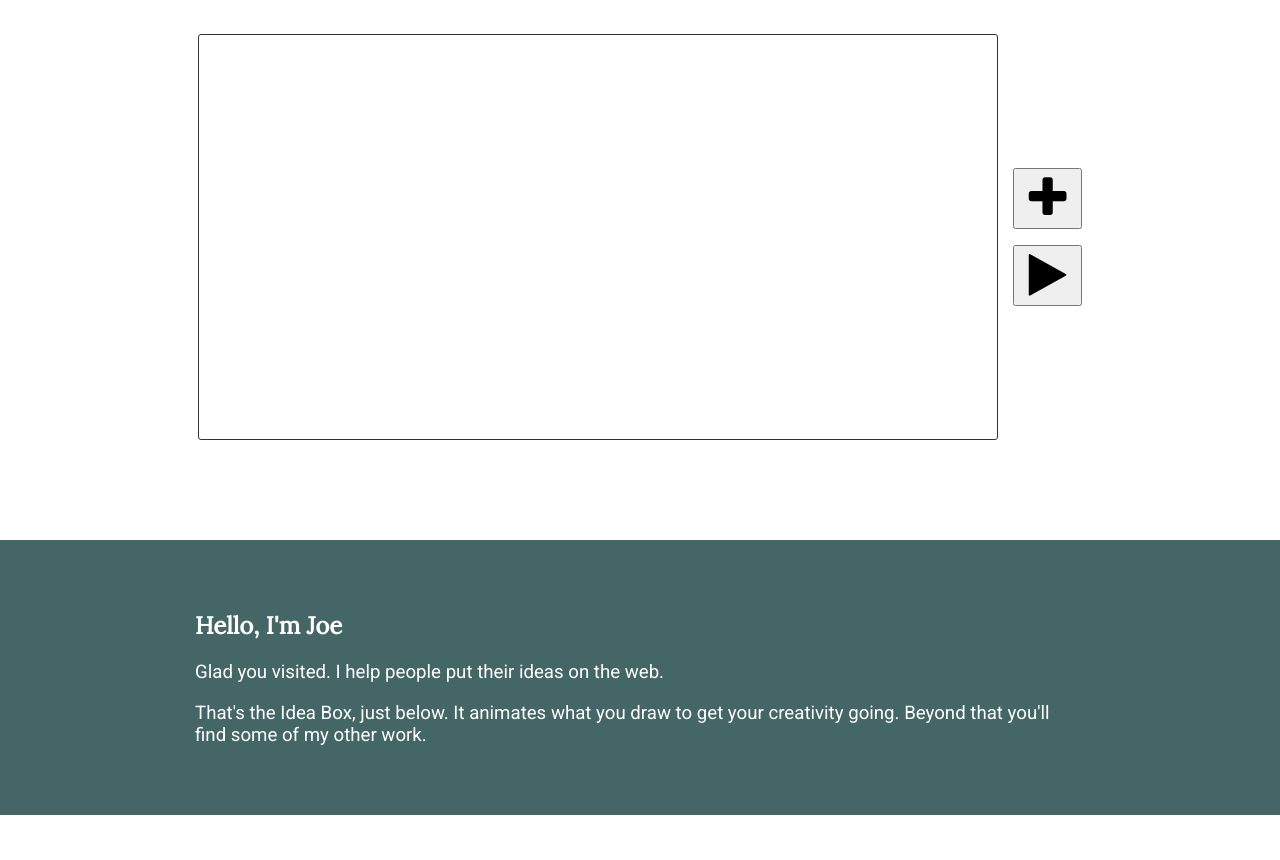
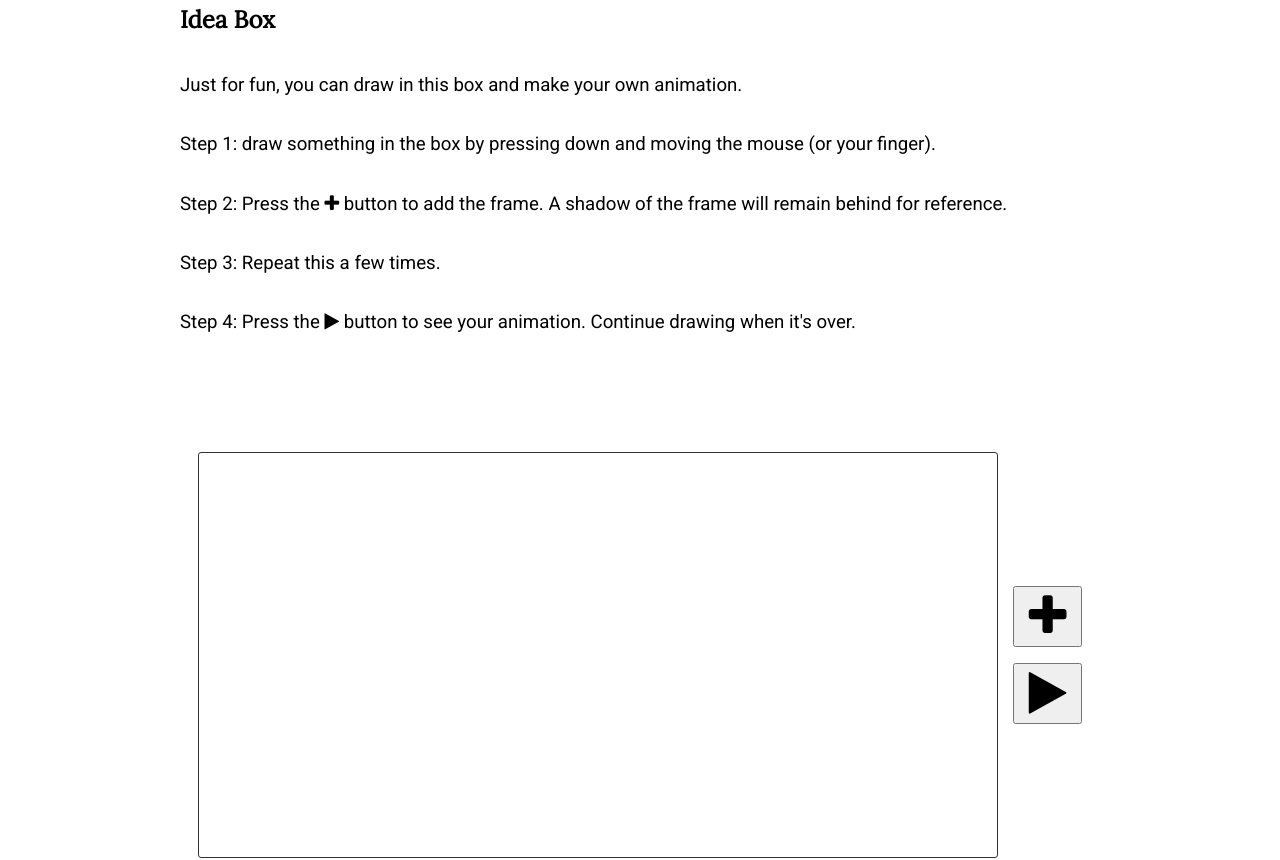
Before and after one commit to joevus/portfolio-ideabox, a React (Create React App) app: page / in a window 1280 px wide. Shown: the part 3180-4040 px from the top of the page. Before the commit the page ends 3995 px from the top, so only its background shows below. Built offline with nearby package versions, Linux system fonts and the light colour scheme.

Commit message:
added instructions to idea box, change formatting.

```diff
--- a/src/components/main/ideabox/ideabox.js
+++ b/src/components/main/ideabox/ideabox.js
@@ -130,7 +130,14 @@ class Ideabox extends React.Component {
 
   render() {
     return(
-        <section id="ideabox" className="cntr-on-small-plus">
+      <section id="ideabox" className="container">
+        <h1>Idea Box</h1>
+        <p>Just for fun, you can draw in this box and make your own animation.</p>
+        <p><span>Step 1:</span> draw something in the box by pressing down and moving the mouse (or your finger).</p>
+        <p><span>Step 2:</span> Press the <i className="fa fa-plus"></i> button to add the frame. A shadow of the frame will remain behind for reference.</p>
+        <p><span>Step 3:</span> Repeat this a few times.</p>
+        <p><span>Step 4:</span> Press the <i className="fa fa-play"></i> button to see your animation. Continue drawing when it's over.</p>
+        <div className="cntr-on-small-plus">
           <div className="canvas-and-toolbar-cont">
             <div id="canvas-container">
               <canvas ref="canvas" id="ideaCanv" width={this.state.canvasWidth + "px"}
@@ -143,8 +150,8 @@ class Ideabox extends React.Component {
               <button onClick={this.props.handlePlay}><i className="fa fa-play"></i></button>
             </div>
           </div>
-
-        </section>
+        </div>
+      </section>
     );
   }
 }
--- a/src/css/index.css
+++ b/src/css/index.css
@@ -267,7 +267,7 @@ it using flex or grid and then have its child be the canvas-and-toolbar-cont
 with its grid intact but not with justify-items:center on it*/
 
 
-section#ideabox {
+div#ideabox {
   position: relative;
   padding-bottom: 100px;
 }
```
